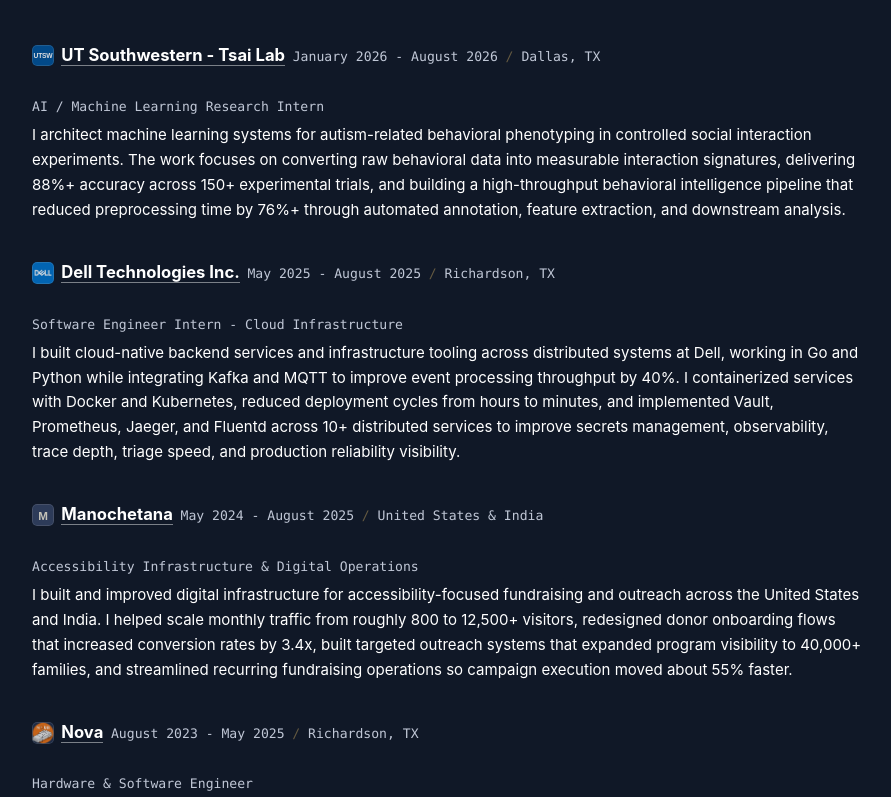
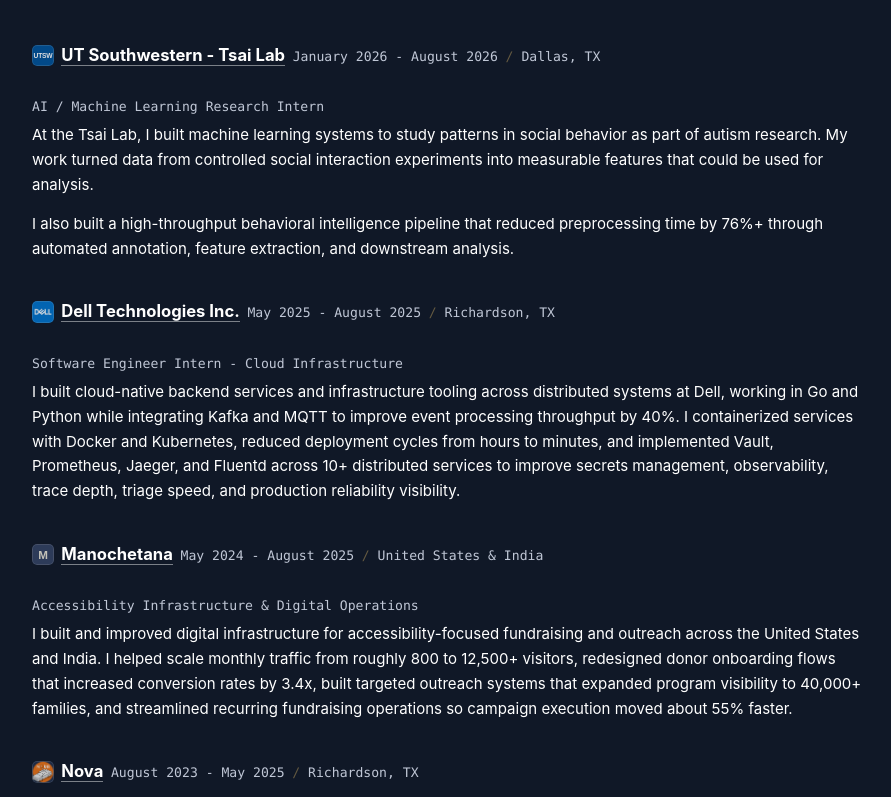
Before and after one commit to suhaasgaddala/personalwebsite, a Next.js app: page / in a window 1280 px wide. Shown: the part 2323-3120 px from the top of the page, without its empty margins (96-987 px from the left). Built offline with nearby package versions, Linux system fonts and the light colour scheme.

Commit message:
Clarify Tsai Lab research description

```diff
--- a/data/experience.ts
+++ b/data/experience.ts
@@ -19,8 +19,9 @@
     role: "AI / Machine Learning Research Intern",
     dates: "January 2026 - August 2026",
     location: "Dallas, TX",
-    summary:
-      "I architect machine learning systems for autism-related behavioral phenotyping in controlled social interaction experiments. The work focuses on converting raw behavioral data into measurable interaction signatures, delivering 88%+ accuracy across 150+ experimental trials, and building a high-throughput behavioral intelligence pipeline that reduced preprocessing time by 76%+ through automated annotation, feature extraction, and downstream analysis."
+    summary: `At the Tsai Lab, I built machine learning systems to study patterns in social behavior as part of autism research. My work turned data from controlled social interaction experiments into measurable features that could be used for analysis.
+
+I also built a high-throughput behavioral intelligence pipeline that reduced preprocessing time by 76%+ through automated annotation, feature extraction, and downstream analysis.`
   },
   {
     company: "Dell Technologies Inc.",
```
